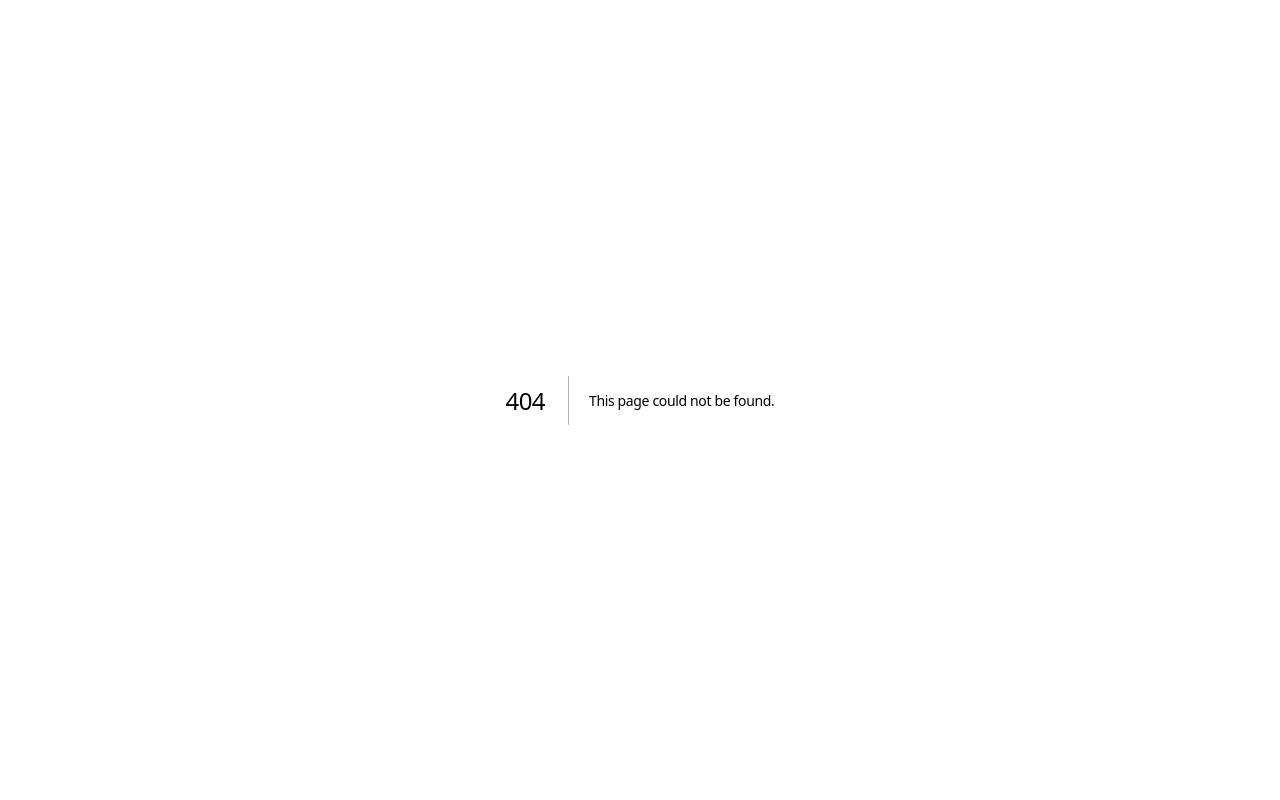
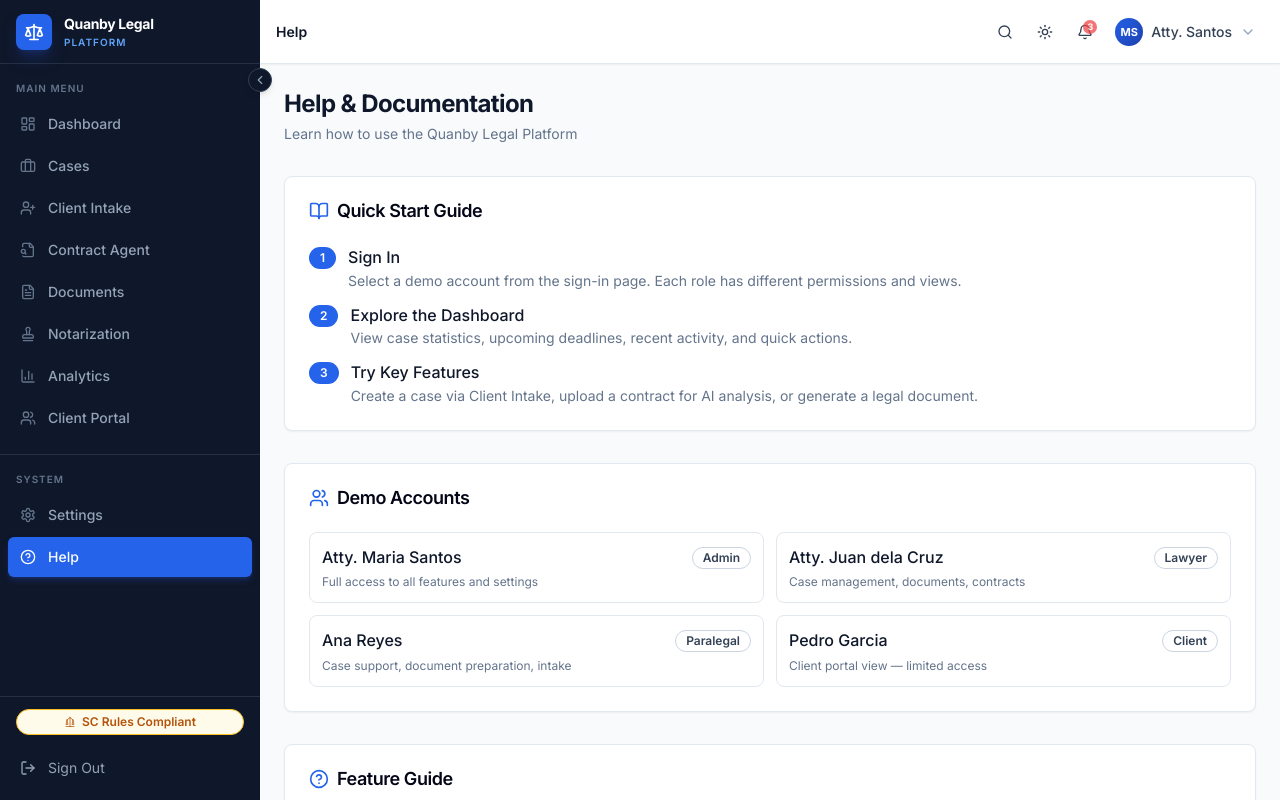
Before and after one commit to quanbyclaw-ops/quanby-legal-demo, a Next.js app: page /help in a window 1280 px wide. Before the commit this address had no page. Built offline with nearby package versions, Linux system fonts and the light colour scheme.

Commit message:
Add Help page

```diff
--- /dev/null
+++ b/src/app/(dashboard)/help/page.tsx
@@ -0,0 +1,179 @@
+'use client';
+
+import { Card, CardContent, CardHeader, CardTitle } from '@/components/ui/card';
+import { Badge } from '@/components/ui/badge';
+import {
+  HelpCircle,
+  BookOpen,
+  MessageSquare,
+  Phone,
+  Mail,
+  Scale,
+  FileText,
+  Briefcase,
+  UserPlus,
+  FileSearch,
+  Stamp,
+  BarChart3,
+  Users,
+  Settings,
+} from 'lucide-react';
+
+const features = [
+  { icon: Briefcase, label: 'Cases', desc: 'Create, manage, and track legal cases with full timeline, tasks, and deadline tracking.' },
+  { icon: UserPlus, label: 'Client Intake', desc: '4-step intake wizard with eligibility screening and PAO means test assessment.' },
+  { icon: FileSearch, label: 'Contract Agent', desc: 'AI-powered contract analysis — upload, review risks, chat with the agent, generate from templates.' },
+  { icon: FileText, label: 'Documents', desc: 'Upload, generate from Philippine legal templates, and manage case documents.' },
+  { icon: Stamp, label: 'e-Notarization', desc: 'Digital notarization workflow with identity verification and certificate generation.' },
+  { icon: BarChart3, label: 'Analytics', desc: 'Case, contract, lawyer performance, and client analytics with visual charts.' },
+  { icon: Users, label: 'Client Portal', desc: 'Simplified client-facing view for case status, documents, and communications.' },
+  { icon: Settings, label: 'Settings', desc: 'Profile, notification preferences, theme, and demo account switching.' },
+];
+
+export default function HelpPage() {
+  return (
+    <div className="space-y-8 animate-fade-in">
+      <div>
+        <h1 className="text-2xl font-bold text-slate-900 dark:text-white">Help & Documentation</h1>
+        <p className="mt-1 text-sm text-slate-500 dark:text-slate-400">
+          Learn how to use the Quanby Legal Platform
+        </p>
+      </div>
+
+      {/* Quick Start */}
+      <Card>
+        <CardHeader>
+          <CardTitle className="flex items-center gap-2">
+            <BookOpen className="h-5 w-5 text-blue-600" />
+            Quick Start Guide
+          </CardTitle>
+        </CardHeader>
+        <CardContent className="space-y-4">
+          <div className="space-y-3">
+            <div className="flex items-start gap-3">
+              <Badge className="mt-0.5 shrink-0 bg-blue-600 text-white">1</Badge>
+              <div>
+                <p className="font-medium text-slate-900 dark:text-white">Sign In</p>
+                <p className="text-sm text-slate-500">Select a demo account from the sign-in page. Each role has different permissions and views.</p>
+              </div>
+            </div>
+            <div className="flex items-start gap-3">
+              <Badge className="mt-0.5 shrink-0 bg-blue-600 text-white">2</Badge>
+              <div>
+                <p className="font-medium text-slate-900 dark:text-white">Explore the Dashboard</p>
+                <p className="text-sm text-slate-500">View case statistics, upcoming deadlines, recent activity, and quick actions.</p>
+              </div>
+            </div>
+            <div className="flex items-start gap-3">
+              <Badge className="mt-0.5 shrink-0 bg-blue-600 text-white">3</Badge>
+              <div>
+                <p className="font-medium text-slate-900 dark:text-white">Try Key Features</p>
+                <p className="text-sm text-slate-500">Create a case via Client Intake, upload a contract for AI analysis, or generate a legal document.</p>
+              </div>
+            </div>
+          </div>
+        </CardContent>
+      </Card>
+
+      {/* Demo Accounts */}
+      <Card>
+        <CardHeader>
+          <CardTitle className="flex items-center gap-2">
+            <Users className="h-5 w-5 text-blue-600" />
+            Demo Accounts
+          </CardTitle>
+        </CardHeader>
+        <CardContent>
+          <div className="grid gap-3 sm:grid-cols-2">
+            {[
+              { name: 'Atty. Maria Santos', role: 'Admin', desc: 'Full access to all features and settings' },
+              { name: 'Atty. Juan dela Cruz', role: 'Lawyer', desc: 'Case management, documents, contracts' },
+              { name: 'Ana Reyes', role: 'Paralegal', desc: 'Case support, document preparation, intake' },
+              { name: 'Pedro Garcia', role: 'Client', desc: 'Client portal view — limited access' },
+            ].map((user) => (
+              <div key={user.name} className="rounded-lg border border-slate-200 p-3 dark:border-slate-700">
+                <div className="flex items-center justify-between">
+                  <p className="font-medium text-slate-900 dark:text-white">{user.name}</p>
+                  <Badge variant="outline" className="text-xs">{user.role}</Badge>
+                </div>
+                <p className="mt-1 text-xs text-slate-500">{user.desc}</p>
+              </div>
+            ))}
+          </div>
+        </CardContent>
+      </Card>
+
+      {/* Feature Guide */}
+      <Card>
+        <CardHeader>
+          <CardTitle className="flex items-center gap-2">
+            <HelpCircle className="h-5 w-5 text-blue-600" />
+            Feature Guide
+          </CardTitle>
+        </CardHeader>
+        <CardContent>
+          <div className="grid gap-3 sm:grid-cols-2">
+            {features.map((f) => (
+              <div key={f.label} className="flex items-start gap-3 rounded-lg border border-slate-200 p-3 dark:border-slate-700">
+                <f.icon className="mt-0.5 h-5 w-5 shrink-0 text-blue-600" />
+                <div>
+                  <p className="font-medium text-slate-900 dark:text-white">{f.label}</p>
+                  <p className="mt-0.5 text-xs text-slate-500">{f.desc}</p>
+                </div>
+              </div>
+            ))}
+          </div>
+        </CardContent>
+      </Card>
+
+      {/* Compliance */}
+      <Card>
+        <CardHeader>
+          <CardTitle className="flex items-center gap-2">
+            <Scale className="h-5 w-5 text-amber-600" />
+            Compliance Standards
+          </CardTitle>
+        </CardHeader>
+        <CardContent>
+          <div className="grid gap-2 sm:grid-cols-3">
+            {[
+              'Supreme Court e-Filing Rules',
+              'RA 10173 (Data Privacy Act)',
+              'NIST SP 800-53',
+              'ISO 27001',
+              'OWASP Top 10',
+              'RA 8293 (IP Code)',
+            ].map((std) => (
+              <div key={std} className="flex items-center gap-2 rounded-md bg-amber-50 px-3 py-2 dark:bg-amber-900/20">
+                <Scale className="h-3.5 w-3.5 text-amber-600" />
+                <span className="text-xs font-medium text-amber-700 dark:text-amber-400">{std}</span>
+              </div>
+            ))}
+          </div>
+        </CardContent>
+      </Card>
+
+      {/* Contact */}
+      <Card>
+        <CardHeader>
+          <CardTitle className="flex items-center gap-2">
+            <MessageSquare className="h-5 w-5 text-blue-600" />
+            Support
+          </CardTitle>
+        </CardHeader>
+        <CardContent>
+          <div className="flex flex-wrap gap-4">
+            <div className="flex items-center gap-2 text-sm text-slate-600 dark:text-slate-400">
+              <Mail className="h-4 w-4" />
+              support@quanbylegal.com
+            </div>
+            <div className="flex items-center gap-2 text-sm text-slate-600 dark:text-slate-400">
+              <Phone className="h-4 w-4" />
+              +63 52 201 1127
+            </div>
+          </div>
+        </CardContent>
+      </Card>
+    </div>
+  );
+}
```
